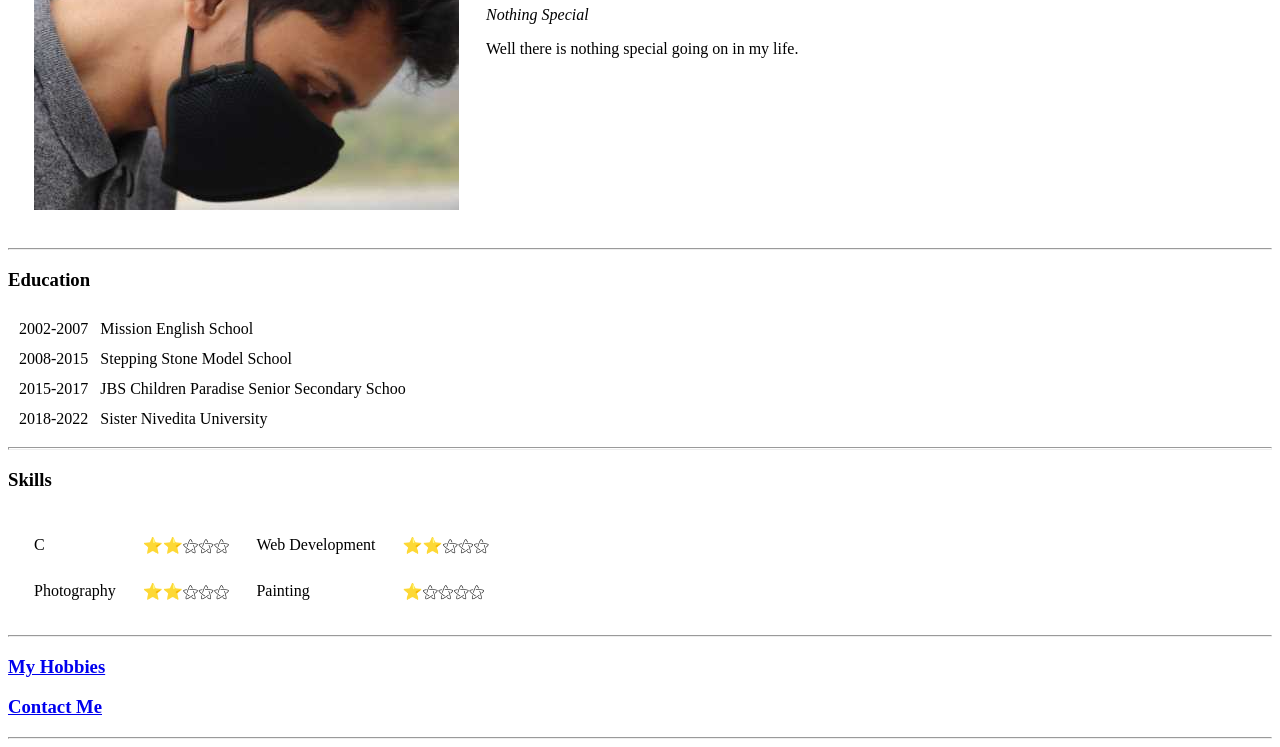
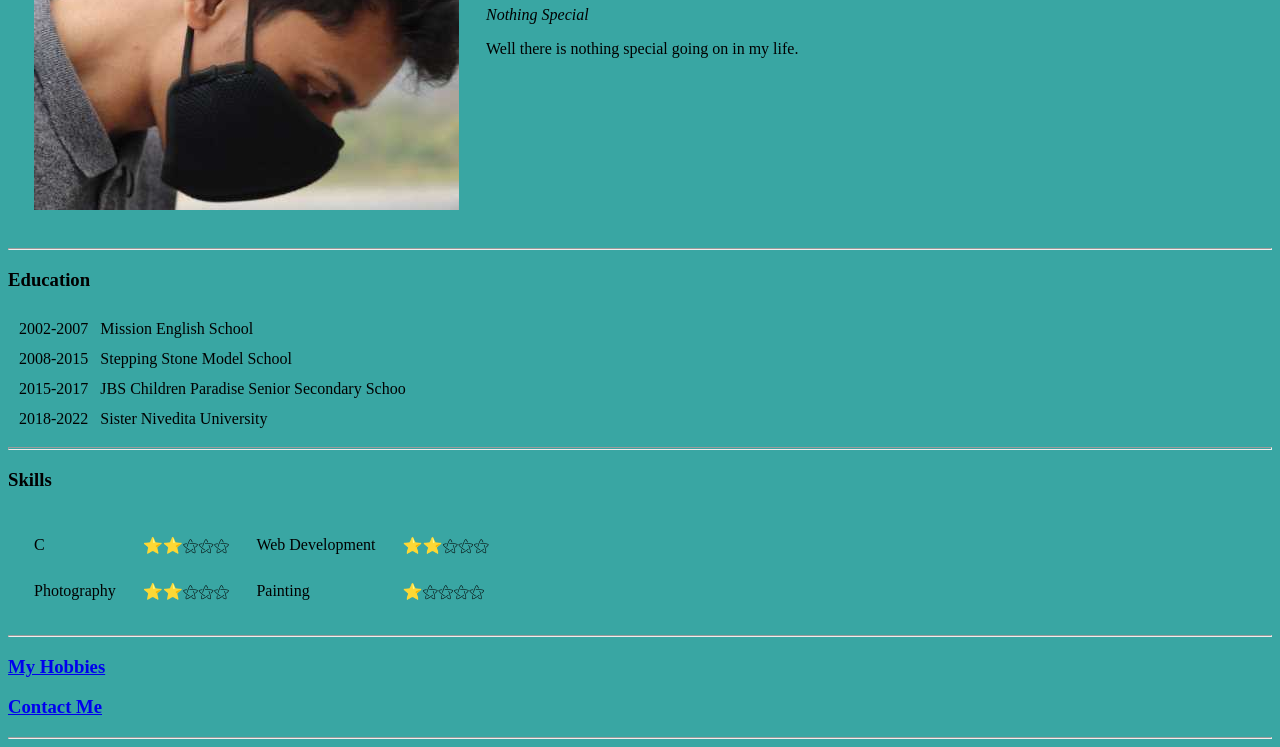
Before and after one commit to 7Prabhat/cvPK, a plain HTML site: page index.html in a window 1280 px wide. Shown: the part 248-995 px from the top of the page. Drawn offline with Linux system fonts and the light colour scheme.

Commit message:
Update index.html

```diff
--- a/index.html
+++ b/index.html
@@ -5,6 +5,12 @@
     <meta http-equiv="X-UA-Compatible" content="IE=edge">
     <meta name="viewport" content="width=device-width, initial-scale=1.0">
     <title>Prabhat's Personal Site</title>
+    <style>
+        body
+            {
+             background-color: #39A6A3
+            }
+    </style>
 </head>
 <body>
     <table cellspacing="25">
```
